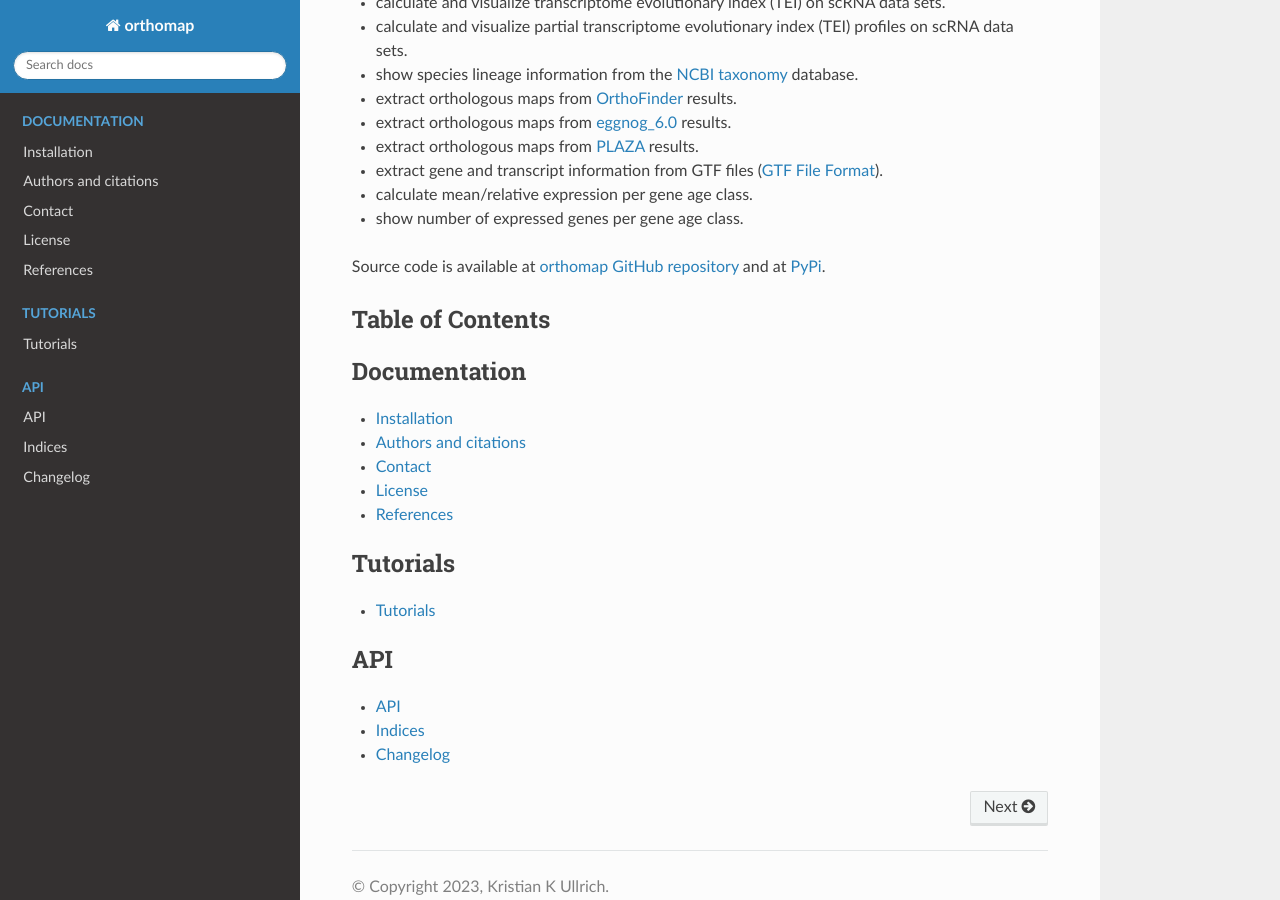
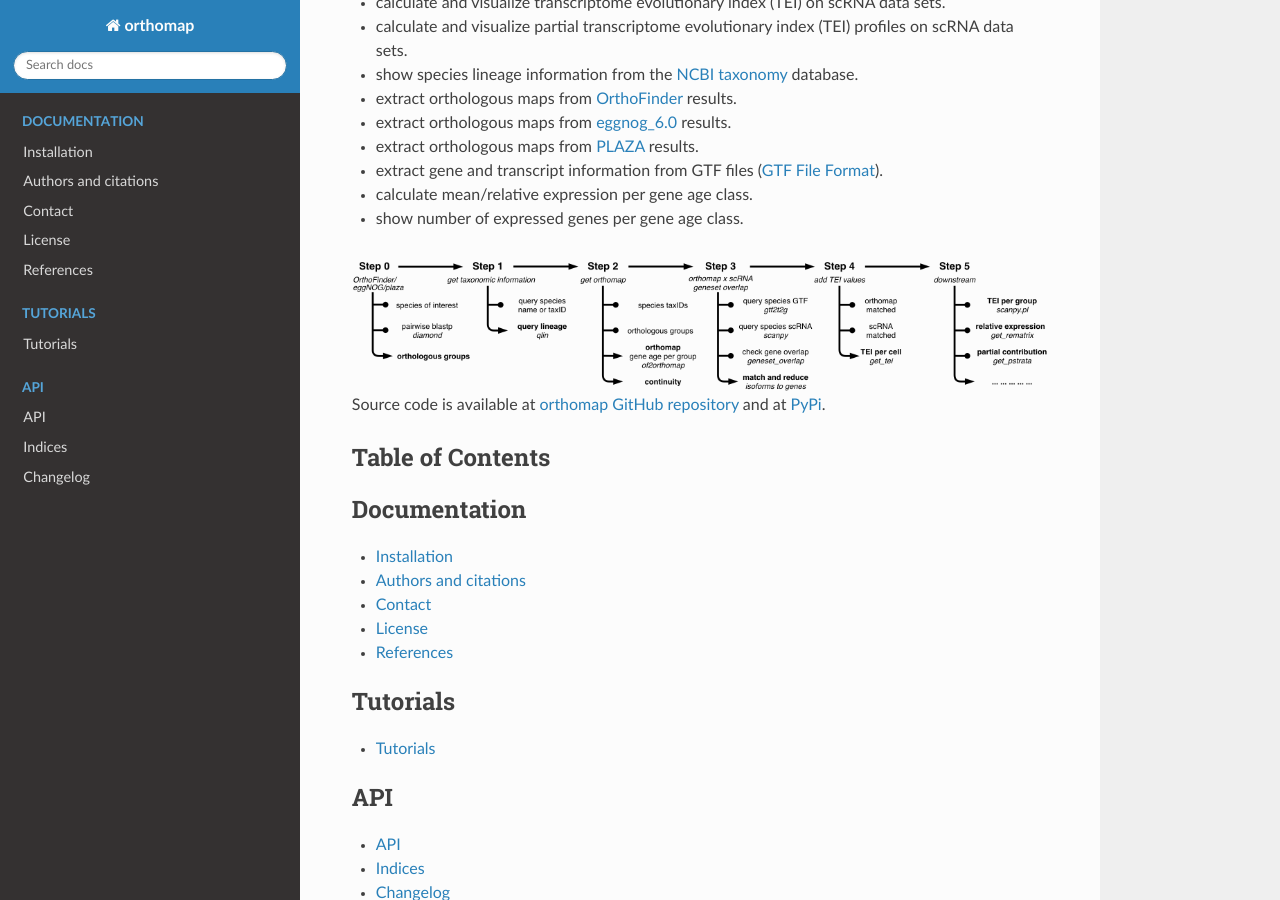
Before and after one commit to kullrich/orthomap, a Sphinx documentation site: the page built from docs/index.rst, in a window 1280 px wide and 900 px high, scrolled down 393 px. Built offline with Sphinx 7.4.7 and the Read the Docs theme 2.0.0, drawn with Linux system fonts in a browser that asks for light colours; formulas are drawn with MathJax 3; pages that are not in the unit, such as notebooks, are missing from menus.

Commit message:
# update tutorials

```diff
--- a/docs/index.rst
+++ b/docs/index.rst
@@ -28,6 +28,11 @@ What is orthomap?
 - calculate mean/relative expression per gene age class.
 
 - show number of expressed genes per gene age class.
+
+.. image:: tutorials/img/orthomap_steps.png
+   :width: 800px
+   :align: center
+   :alt: orthomap steps
 
 Source code is available at `orthomap GitHub repository <https://github.com/kullrich/orthomap>`_
 and at `PyPi <https://pypi.org/project/orthomap/>`_.
```
